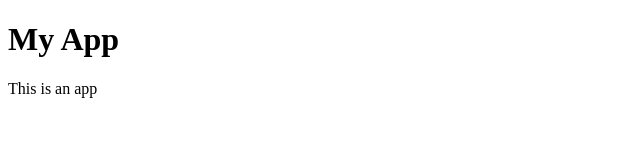
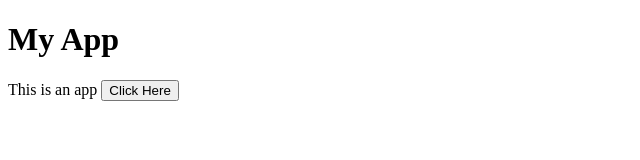
Before and after one commit to nik-1236789/GitLearning, a plain HTML site: page index.html in a window 1280 px wide. Shown: the whole page, without its empty margins (0-640 px from the left). Drawn offline with Linux system fonts and the light colour scheme.

Commit message:
third commit

```diff
--- a/app.js
+++ b/app.js
@@ -1,2 +1,5 @@
 console.log("Hello World");
+
 console.log("This happened in the edit branch");
+
+console.log("Welcome to the edit review branch");
--- a/index.html
+++ b/index.html
@@ -6,5 +6,6 @@
 <body>
 	<h1>My App</h1>
 This is an app
+<button>Click Here</button>
 </body>
 </html>
```
